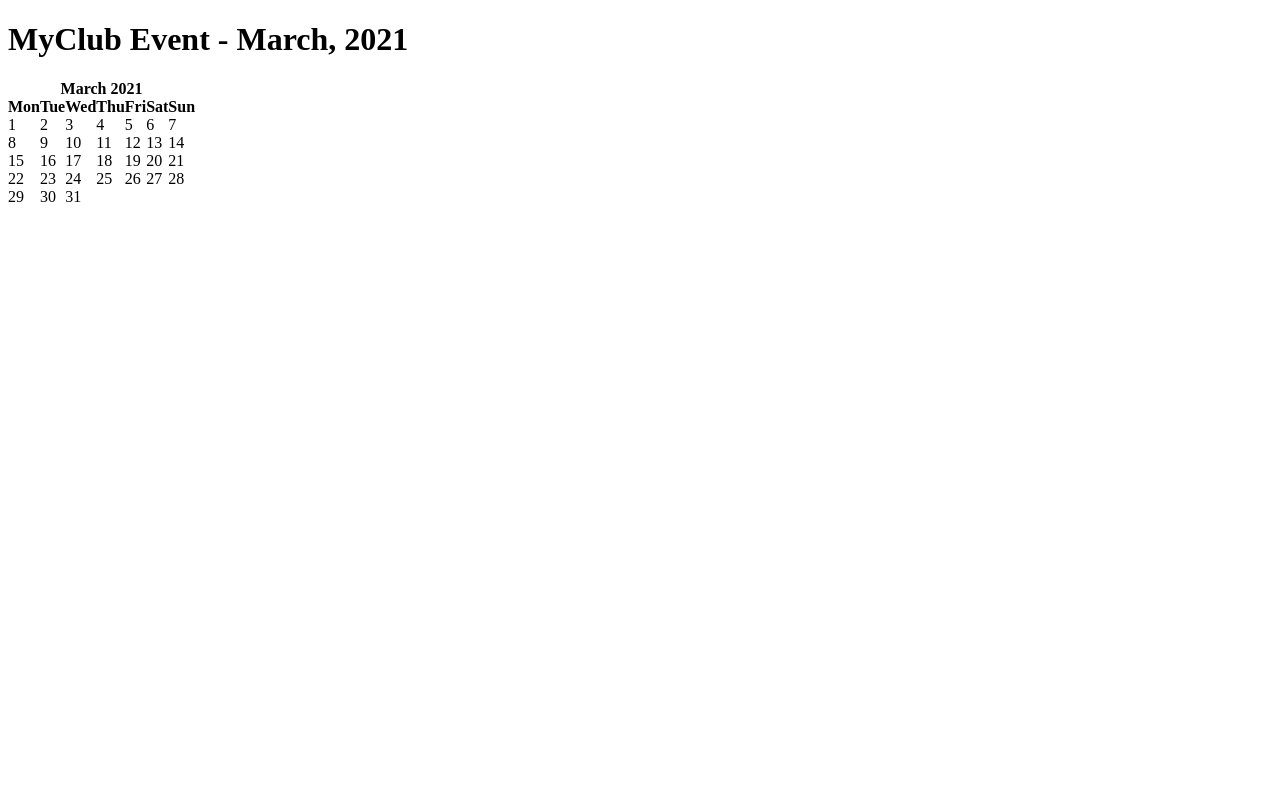
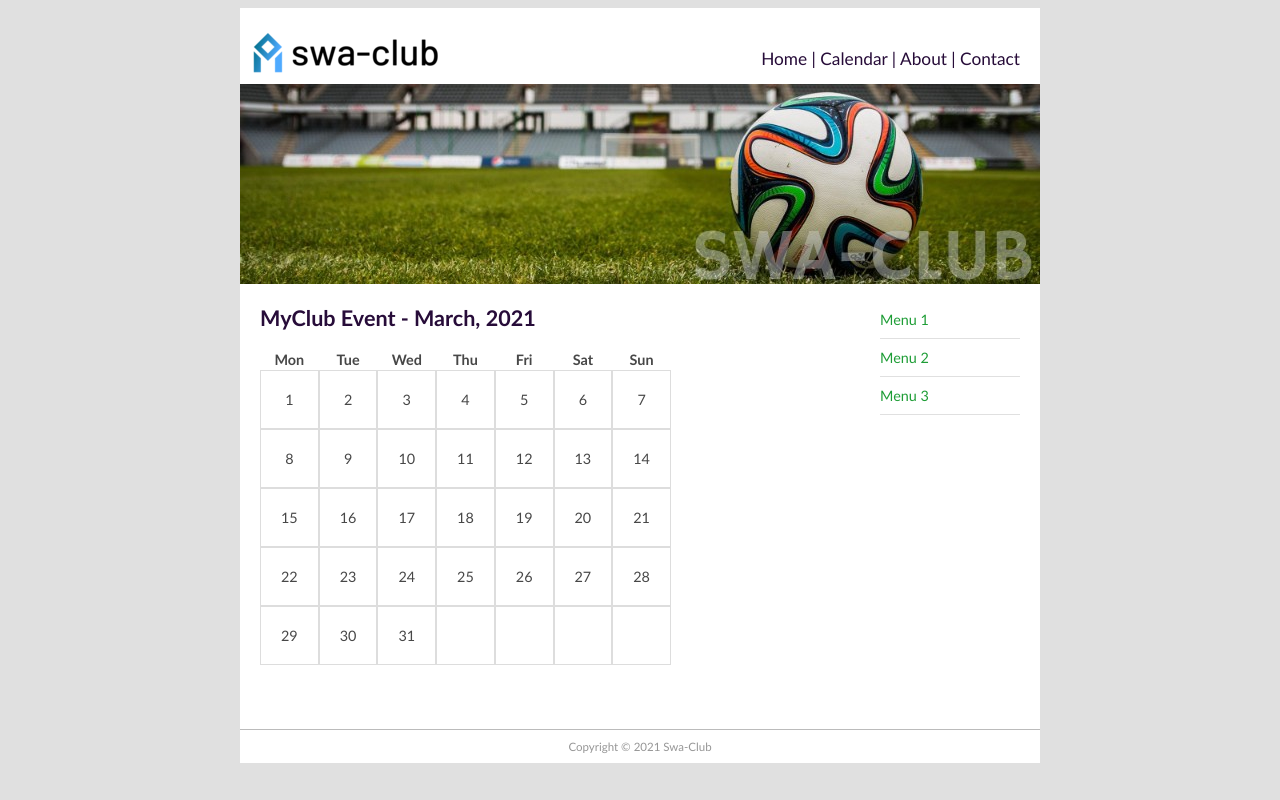
Before and after one commit to Hassan-Boulhilt/swa-myclub, a Django app: page / in a window 1280 px wide. Run offline with Django 3.2, Linux system fonts and the light colour scheme.

Commit message:
load static files to template

```diff
--- a/myclub/settings.py
+++ b/myclub/settings.py
@@ -121,3 +121,7 @@ USE_TZ = True
 # https://docs.djangoproject.com/en/3.1/howto/static-files/
 
 STATIC_URL = 'myclub/static/'
+
+STATICFILES_DIRS = [
+    BASE_DIR /'myclub/static',
+    ]
--- /dev/null
+++ b/myclub/static/main.css
@@ -0,0 +1,85 @@
+@charset "utf-8";
+  #header {
+      border-style: none;
+      width: 800px;
+      height: auto;
+
+  }
+  #wrapper {
+      margin-top: 0px;
+      margin-left: auto;
+      margin-right: auto;
+      background-color: #FFFFFF;
+      width: 800px;
+  }
+  body {
+      background-color: #E0E0E0;
+      font-family: "Trebuchet MS", Helvetica, sans-serif;
+      font-size: 0.9em;
+      text-align: justify;
+      color: #474747;
+  }
+  h1 {
+      color: #270c39;
+  }
+  #footer {
+      text-align: center;
+      font-size: 0.8em;
+      padding-top: 10px;
+      padding-bottom: 10px;
+      background-color: #FFFFFF;
+      border-top: thin solid #BBBBBB;
+      clear: both;
+      color: #969696;
+  }
+  #nav li {
+      padding-top: 10px;
+      padding-bottom: 10px;
+      font-size: 1em;
+      list-style-type: none;
+      border-bottom: thin solid #e0e0e0;
+      color: #1e9d36;
+      left: 0px;
+      list-style-position: inside;
+  }
+  #nav li a {
+      text-decoration: none;
+  }
+  #rightsidebar {
+      width: 180px;
+      height: 350px;
+      float: right;
+      padding-right: 20px;
+  }
+  #main {
+      width: 560px;
+      float: left;
+      margin: 0 10px 50px 20px;
+      padding-right: 10px;
+  }
+  #logo {
+      padding-top: 1.5rem;
+      padding-left: .7rem;
+      float: left;
+      width:1rem;
+      height:1rem;
+  }
+
+  #top_menu {
+      float: right;
+      padding: 40px 20px 15px 0px;
+      font-size: 1.2em;
+      color: #270c39;
+  }
+  table.month td {
+      border: 1px solid rgb(221, 221, 221);
+      padding: 20px;
+      text-align: center;
+  }
+  table.month th {
+      padding: 2px 0px;
+      text-align: center;
+  }
+  th.month {
+      display: none;
+  }
--- a/myclub/templates/base.html
+++ b/myclub/templates/base.html
@@ -1,3 +1,4 @@
+  {% load static %}
   <!doctype html>
   <html>
 
@@ -8,12 +9,40 @@
       {{ page_title|default:"Untitled Page" }}
       {% endblock title %}
     </title>
+    <link rel="stylesheet" href="{% static 'main.css' %}">
+
   </head>
 
   <body>
+    <div id="wrapper">
+      <header id="header">
+        <div id="logo"><img src="{% static 'logo.png' %}" alt=""></div>
+        <div id="top_menu">Home | Calendar | About | Contact</div>
+        <div id="topbanner"><img src="{% static 'top_banner.jpg' %}" alt=""></div>
+      </header>
+
+      <aside id="rightsidebar">
+        <nav id="nav">
+          <ul>
+            <li>Menu 1</li>
+            <li>Menu 2</li>
+            <li>Menu 3</li>
+          </ul>
+        </nav>
+      </aside>
+      <section id="main">
         {% block content %}
         <p>Placeholder text in base template. Replace with page content.</p>
         {% endblock content %}
+      </section>
+      <footer id="footer">Copyright &copy;
+        <script type="text/JavaScript">
+          document.write(new Date().getFullYear());
+       </script> Swa-Club
+      </footer>
+    </div>
+
+    </div>
   </body>
 
   </html>
```
Also changed, not shown: myclub/static/logo.png (added), myclub/static/top_banner.jpg (added). Lines whose indentation alone changed are shown as unchanged.
